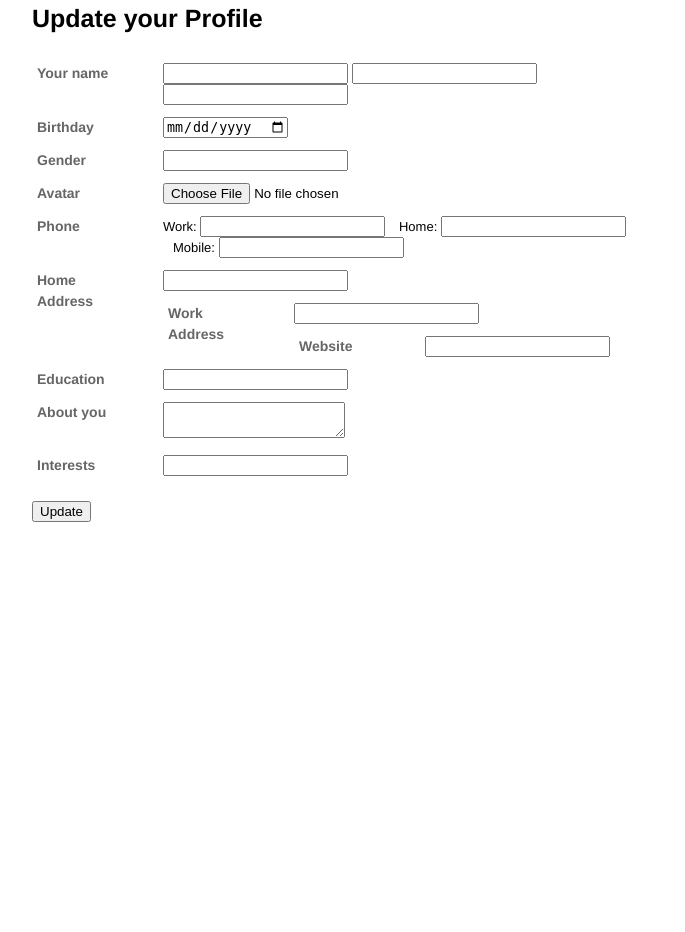
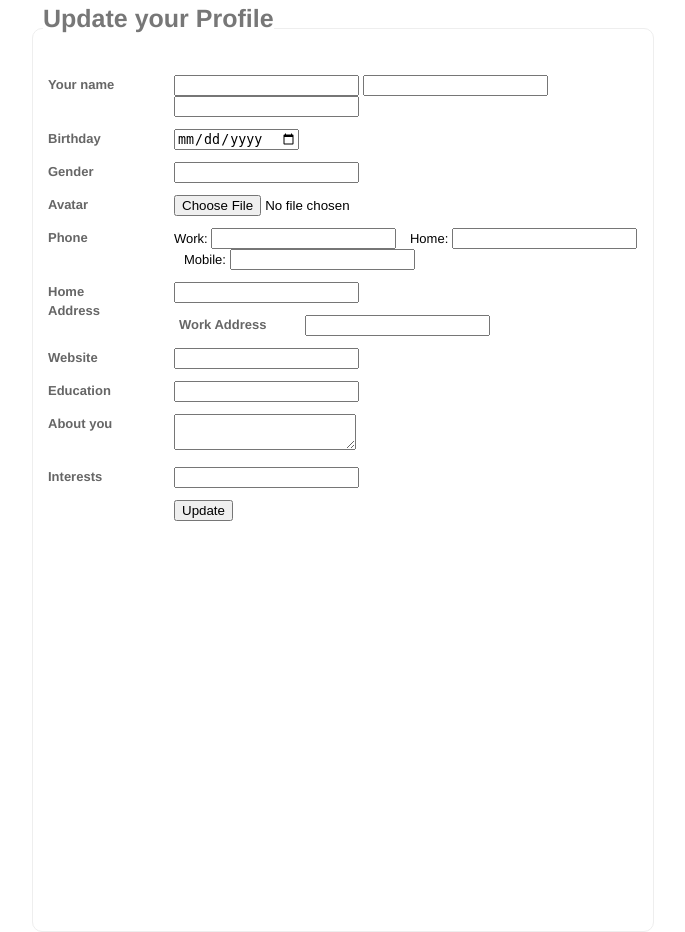
Before and after one commit to hongphi/vietdev, a Django app: template templates/profile/update_profile.html in a window 1280 px wide. Shown: the part 140-1072 px from the top of the page, without its empty margins (228-913 px from the left). Before the commit the page ends 662 px from the top, so only its background shows below. Run offline with Django 3.2, Linux system fonts and the light colour scheme; the template is opened without the code that fills it, so the values that code supplies are empty, except form fields; tables that the repository leaves empty hold one stand-in row (values such as "Sample post"); form fields are guessed from the names that the template uses; parts of the project's set-up code (start-up, migrations or seed data) failed here and were passed over.

Commit message:
fix css view

```diff
--- a/static_source/css/profile.css
+++ b/static_source/css/profile.css
@@ -1,7 +1,9 @@
 
-.view {
+.info_profile {
 	margin-left: 100px;
 	width: 600px;
+	height: 910px;
+	border-radius: 10px;
 }
 .profile {
 	display: block;
--- a/static_source/css/qna.css
+++ b/static_source/css/qna.css
@@ -78,16 +78,16 @@ a.question_title:hover{
     font-weight: bold;
 }
 
-.ask_content {
+.ask_info {
 	margin-left: 100px;
 	width: 900px;
 }
-dl {
+.ask_content {
 	display: block;
 	clear: both;
 }
 
-dl dt {
+.ask_content dt {
 	color: #666666;
 	position: inherit;
 	float: left;
@@ -99,7 +99,7 @@ dl dt {
 
 }
 
-dl dd {
+.ask_content dd {
 	margin: 0px 0;
     padding: 5px 5px;
 	background: transparent;
--- a/templates/profile/profile.html
+++ b/templates/profile/profile.html
@@ -7,7 +7,7 @@
 {% endblock %}
 
 {% block main %}
-	<div class='view'>
+	<div class='info_profile'>
 		<dl class="profile">
 		  {% if profile.avatar %}
 		  <dt><img alt="{{ profile.user.username }}" height="80" src="{{ profile.avatar.url }}"></dt>
--- a/templates/profile/update_profile.html
+++ b/templates/profile/update_profile.html
@@ -20,8 +20,9 @@
 {% block main %}
 
     <form action="/profile/{{ user.username }}/update/" method="post" enctype="multipart/form-data">{% csrf_token %}
-    	<div class="view">
-    		<h1>Update your Profile</h1>
+    	<div >
+    		<fieldset class="info_profile">
+    			<legend><h1>Update your Profile</h1></legend>
     			<dl class="profile">
 		        	<dt>Your name</dt>
 		        	<dd>{{ form.first_name }} {{ form.middle_name }} {{ form.last_name }}</dd>
@@ -54,8 +55,12 @@
 
 		        	<dt>Interests</dt>
 		        	<dd>{{ form.interests }}</dd>
+
+		        	<dt></dt>
+		        	<dd><input type="submit" value="Update" ></dd>
 	        	</dl>
-        	<input type="submit" value="Update" >
+
+    		</fieldset>
         </div>
 
     </form>
--- a/templates/qna/ask.html
+++ b/templates/qna/ask.html
@@ -9,9 +9,9 @@
 {% block main %}
 
     <form action="/qna/ask/" method="post">{% csrf_token %}
-    	<div class="ask_content">
+    	<div class="ask_info">
     		<h1>Have any question?</h1>
-	    	<dl>
+	    	<dl class="ask_content">
 	    		<dt>Title</dt>
 	    		<dd>{{ form.title }}</dd>
 
```
Lines whose indentation alone changed are shown as unchanged.
